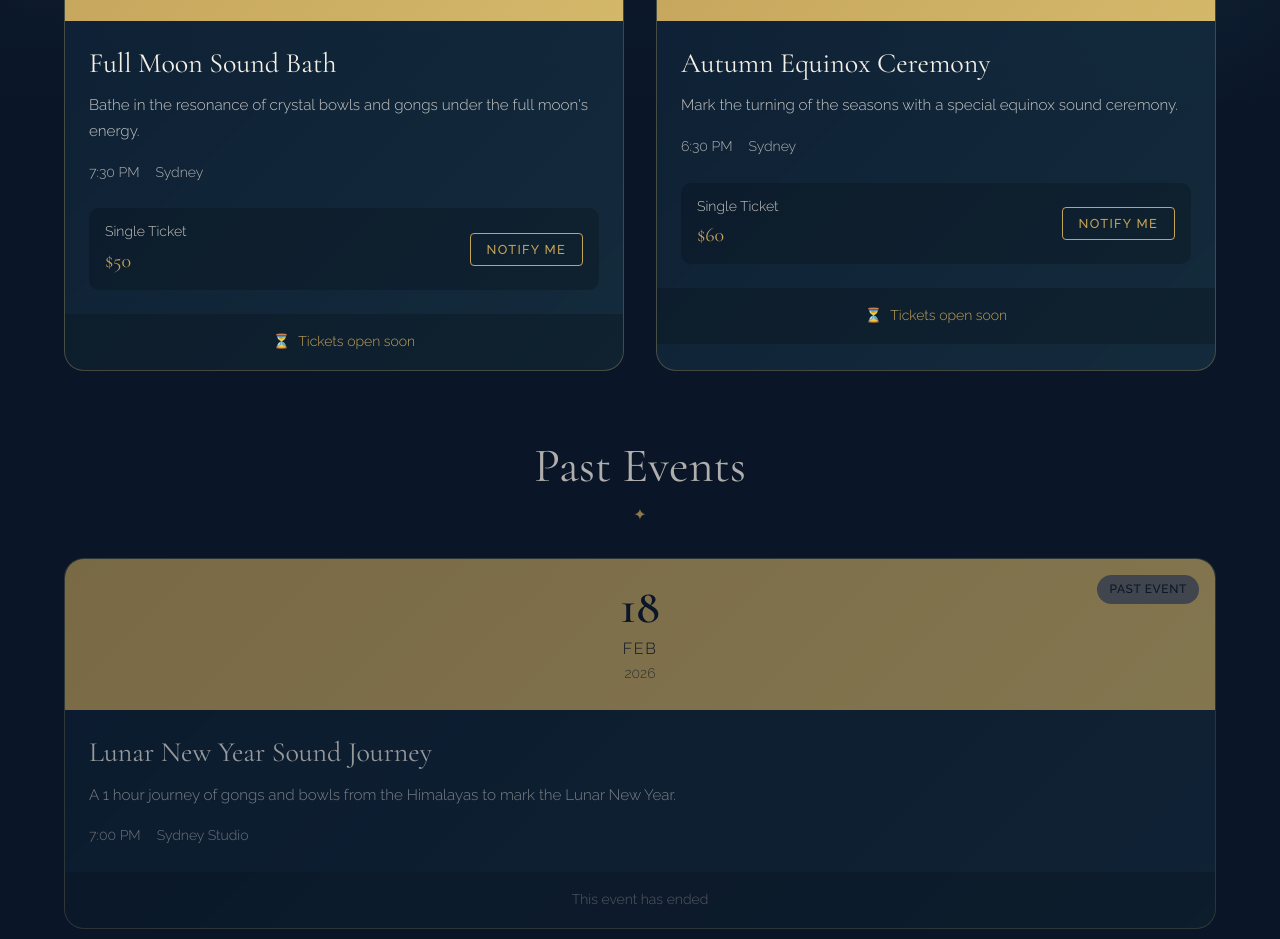
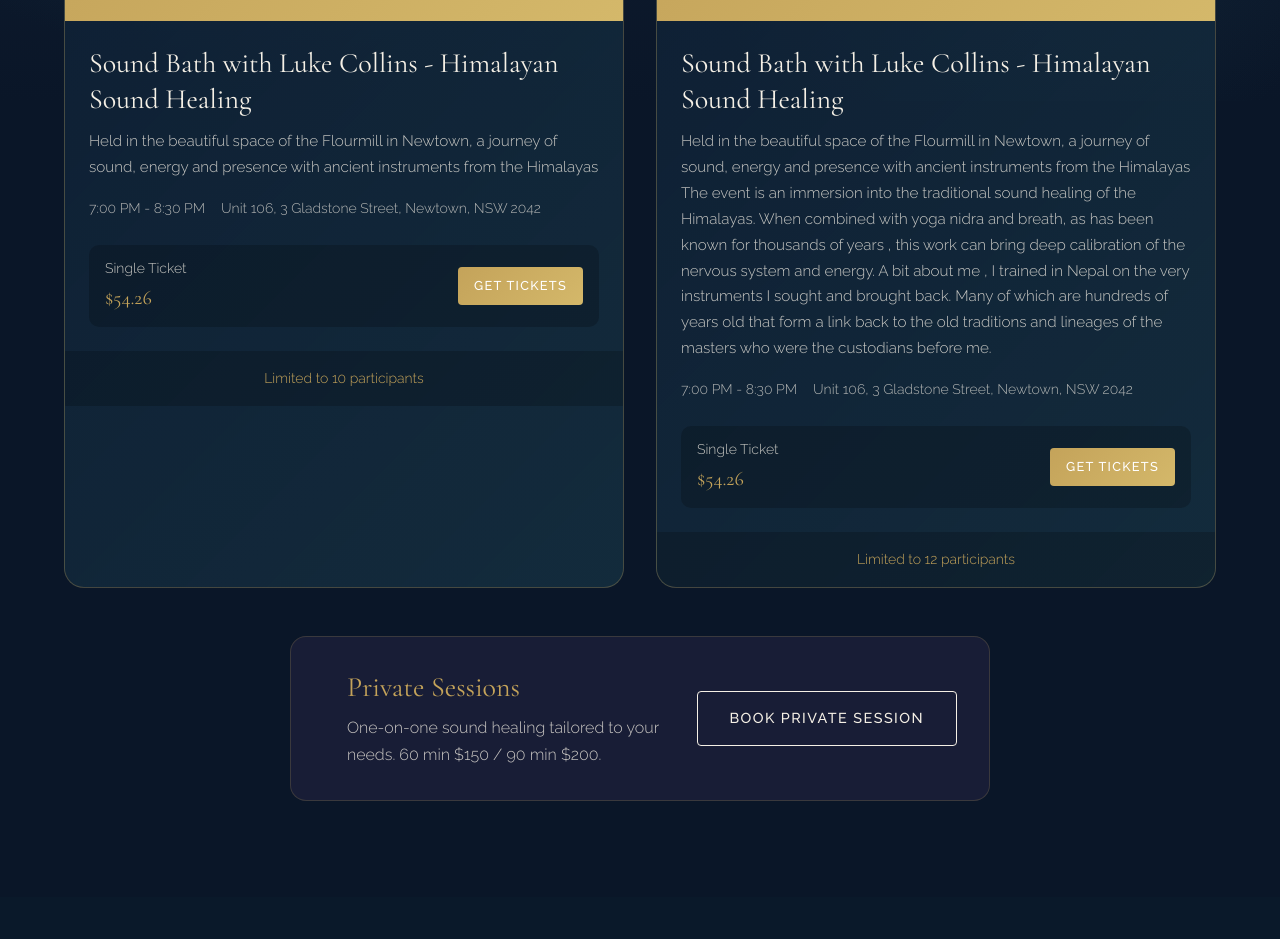
Before and after one commit to honeyyydoge/luke-collins-sound-healing, a website: page tickets.html in a window 1280 px wide. Shown: the part 699-1638 px from the top of the page. Drawn offline with nearby package versions, Linux system fonts and the light colour scheme.

Commit message:
Replace hardcoded dead events with dynamic loader from events.json

```diff
--- a/tickets.html
+++ b/tickets.html
@@ -71,98 +71,71 @@
             =====================================================
             -->
 
-            <div class="tickets-grid">
+            <div class="tickets-grid" id="tickets-container">
+                <p style="color: rgba(255,255,255,0.6); text-align: center;">Loading events...</p>
+            </div>
 
-                <!-- Ticket 1: Full Moon (Mar 14) -->
+            <script>
+            (async function() {
+                const container = document.getElementById('tickets-container');
+                try {
+                    const response = await fetch('content/events.json');
+                    const data = await response.json();
+                    const events = data.events || data;
+
+                    const today = new Date();
+                    today.setHours(0, 0, 0, 0);
+
+                    const upcoming = events.filter(e => e.active && new Date(e.date) >= today)
+                        .sort((a, b) => new Date(a.date) - new Date(b.date));
+
+                    if (upcoming.length === 0) {
+                        container.innerHTML = '<p style="color: rgba(255,255,255,0.7); text-align: center; padding: 3rem 0; font-size: 1.1rem;">There are currently no events. Check back at a later date for new events.</p>';
+                        return;
+                    }
+
+                    container.innerHTML = upcoming.map(event => {
+                        const d = new Date(event.date + 'T00:00:00');
+                        const day = d.getDate();
+                        const month = d.toLocaleString('en-AU', { month: 'short' });
+                        const year = d.getFullYear();
+                        const btnHtml = event.soldOut
+                            ? '<button class="btn btn-secondary btn-small" disabled>Sold Out</button>'
+                            : `<a href="${event.ticketsUrl}" class="btn btn-primary btn-small" target="_blank" rel="noopener">Get Tickets</a>`;
+                        return `
                         <div class="ticket-card">
-                    <div class="ticket-badge coming-soon-badge">Coming Soon</div>
                             <div class="ticket-date">
-                        <span class="day">14</span>
-                        <span class="month">Mar</span>
-                        <span class="year">2026</span>
+                                <span class="day">${day}</span>
+                                <span class="month">${month}</span>
+                                <span class="year">${year}</span>
                             </div>
                             <div class="ticket-info">
-                        <h3>Full Moon Sound Bath</h3>
-                        <p>Bathe in the resonance of crystal bowls and gongs under the full moon's energy.</p>
+                                <h3>${event.title}</h3>
+                                <p>${event.description.split('\n')[0]}</p>
                                 <div class="ticket-meta">
-                            <span>7:30 PM</span>
-                            <span>Sydney</span>
+                                    <span>${event.time}</span>
+                                    <span>${event.location}</span>
                                 </div>
                             </div>
                             <div class="ticket-pricing">
                                 <div class="ticket-option">
                                     <div class="option-details">
                                         <span class="option-name">Single Ticket</span>
-                                <span class="option-price">$50</span>
+                                        <span class="option-price">${event.price}</span>
                                     </div>
-                            <button class="btn btn-secondary btn-small" disabled>Notify Me</button>
+                                    ${btnHtml}
                                 </div>
                             </div>
                             <div class="ticket-spots">
-                        <span class="spots-icon">⏳</span>
-                        <span class="spots-text">Tickets open soon</span>
+                                <span class="spots-text">${event.spots}</span>
                             </div>
-                </div>
-
-                <!-- Ticket 2: Equinox (Mar 20) -->
-                <div class="ticket-card">
-                    <div class="ticket-badge coming-soon-badge">Coming Soon</div>
-                    <div class="ticket-date">
-                        <span class="day">20</span>
-                        <span class="month">Mar</span>
-                        <span class="year">2026</span>
-                    </div>
-                    <div class="ticket-info">
-                        <h3>Autumn Equinox Ceremony</h3>
-                        <p>Mark the turning of the seasons with a special equinox sound ceremony.</p>
-                        <div class="ticket-meta">
-                            <span>6:30 PM</span>
-                            <span>Sydney</span>
-                        </div>
-                    </div>
-                    <div class="ticket-pricing">
-                        <div class="ticket-option">
-                            <div class="option-details">
-                                <span class="option-name">Single Ticket</span>
-                                <span class="option-price">$60</span>
-                            </div>
-                            <button class="btn btn-secondary btn-small" disabled>Notify Me</button>
-                        </div>
-                    </div>
-                    <div class="ticket-spots">
-                        <span class="spots-icon">⏳</span>
-                        <span class="spots-text">Tickets open soon</span>
-                    </div>
-                </div>
-
-            </div>
-
-            <!-- Past Events -->
-            <h2 class="section-title" style="margin-top: 4rem; margin-bottom: 2rem; opacity: 0.7;">Past Events</h2>
-            <div class="tickets-grid">
-
-                <!-- Past Event: Lunar New Year -->
-                <div class="ticket-card" style="opacity: 0.6;">
-                    <div class="ticket-badge" style="background: #666;">Past Event</div>
-                    <div class="ticket-date">
-                        <span class="day">18</span>
-                        <span class="month">Feb</span>
-                        <span class="year">2026</span>
-                    </div>
-                    <div class="ticket-info">
-                        <h3>Lunar New Year Sound Journey</h3>
-                        <p>A 1 hour journey of gongs and bowls from the Himalayas to mark the Lunar New Year.</p>
-                        <div class="ticket-meta">
-                            <span>7:00 PM</span>
-                            <span>Sydney Studio</span>
-                        </div>
-                    </div>
-                    <div class="ticket-spots">
-                        <span class="spots-text" style="color: #888;">This event has ended</span>
-                    </div>
-                </div>
-
-            </div>
+                        </div>`;
+                    }).join('');
+                } catch (e) {
+                    container.innerHTML = '<p style="color: rgba(255,255,255,0.6); text-align: center; padding: 3rem 0;">There are currently no events. Check back at a later date for new events.</p>';
+                }
+            })();
+            </script>
 
             <!-- Private Sessions CTA -->
             <div class="private-booking">
```
Lines whose indentation alone changed are shown as unchanged.
